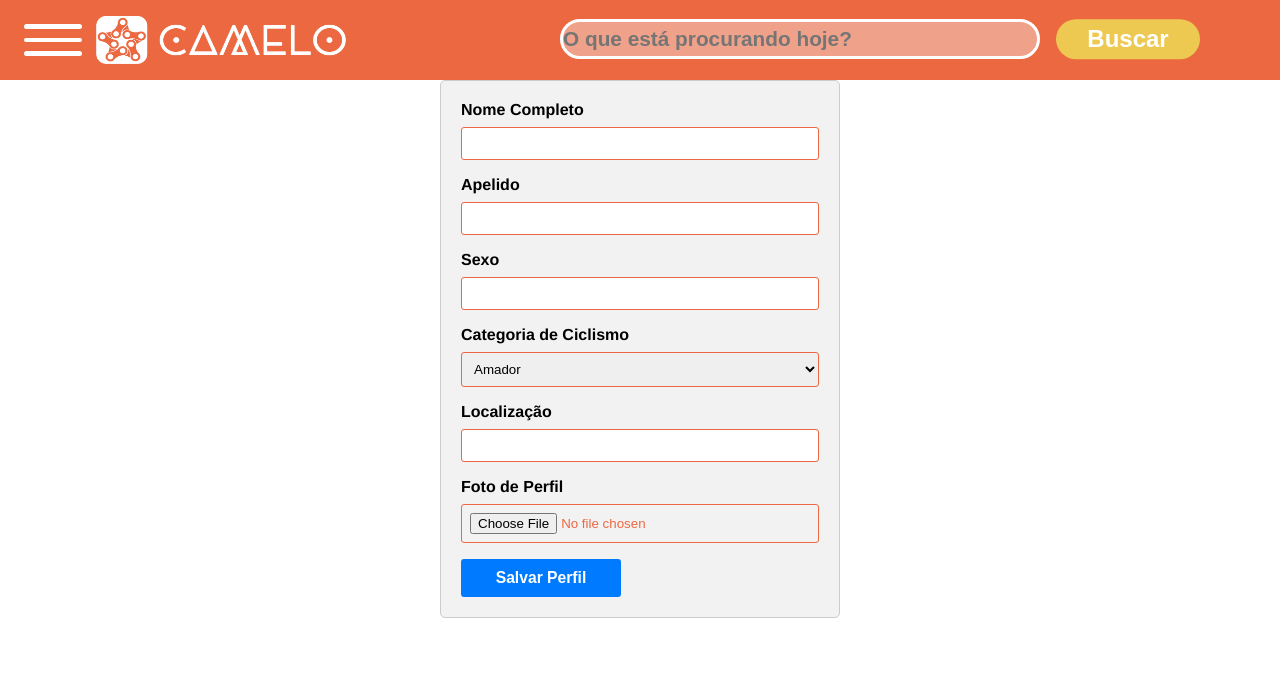
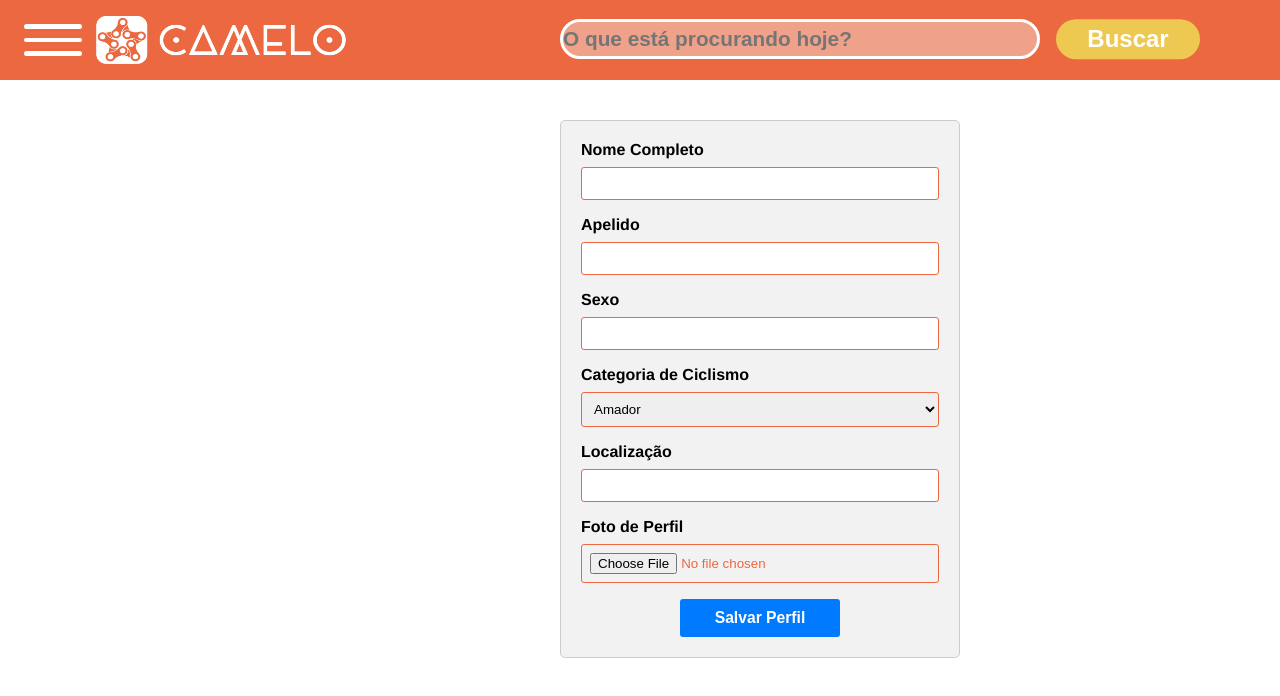
Before and after one commit to portal-ciclismo/front, a React (Create React App) app in the folder app-ciclismo/: page /cadastroperfil in a window 1280 px wide. Shown: the top 696 px of the page. Built offline with nearby package versions, Linux system fonts and the light colour scheme.

Commit message:
ajuste bike forms e bike create page

```diff
--- a/app-ciclismo/src/components/BikeForm/BikeForm.css
+++ b/app-ciclismo/src/components/BikeForm/BikeForm.css
@@ -4,14 +4,17 @@
   border: 1px solid #ccc;
   border-radius: 5px;
   width: 400px;
-  margin: 0 auto;
+  margin: 0 35rem;
+  margin-top: 5vh;
+  text-align: center;
 }
 
 .form-label {
   display: block;
   margin-bottom: 8px;
   font-weight: bold;
-    color:black;
+  color: black;
+  text-align: left;
 }
 
 .form-input {
@@ -20,6 +23,7 @@
   margin-bottom: 16px;
   border: 1px solid var(--orange);
   border-radius: 3px;
+
 }
 
 .form-button {
@@ -30,6 +34,7 @@
   border-radius: 3px;
   cursor: pointer;
   width: 10rem;
+  display: inline-block;
 }
 
 .form-button:hover {
--- a/app-ciclismo/src/pages-css/BikeCreatePage.css
+++ b/app-ciclismo/src/pages-css/BikeCreatePage.css
@@ -5,10 +5,12 @@
    align-items: left;
    min-height: 80vh;
    padding: 0 30rem;
+
 }
 
-.container-bike-view p {
-   font-size: 2rem;
+.container-bike-form h1 {
+   font-size: 2.5rem;
    padding: 1rem;
-
+   text-align: center;
+   margin-top: 10vh;
 }
--- a/app-ciclismo/src/pages/BikeCreatePage.js
+++ b/app-ciclismo/src/pages/BikeCreatePage.js
@@ -4,7 +4,6 @@ import BikeForm from '../components/BikeForm/BikeForm';
 
 import '../pages-css/BikeCreatePage.css';
 import TopBar from '../components/TopBar/TopBar';
-import ProfileSidebar from '../components/ProfileSideBar/ProfileSideBar';
 
 function BikeCreatePage() {
   //const history = useHistory();
@@ -25,7 +24,6 @@ function BikeCreatePage() {
     <div>
       <TopBar />
       <main className="main-content-perfil">
-      <ProfileSidebar />
       <div className='container-bike-form'>
       <h1>Cadastro de Bicicleta</h1>
       <BikeForm onSubmit={handleBikeSubmit} />
```
Lines whose indentation alone changed are shown as unchanged.
